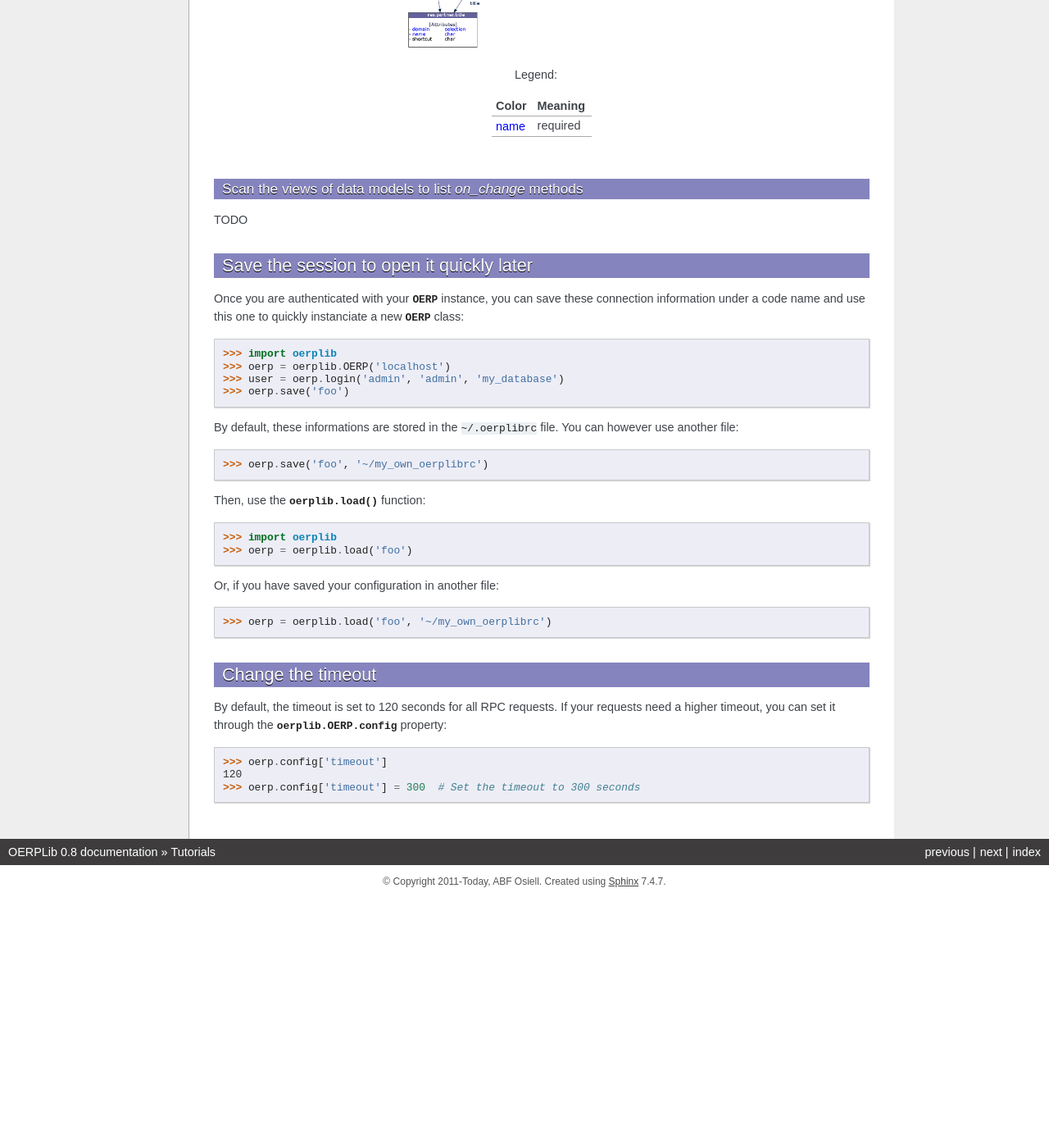
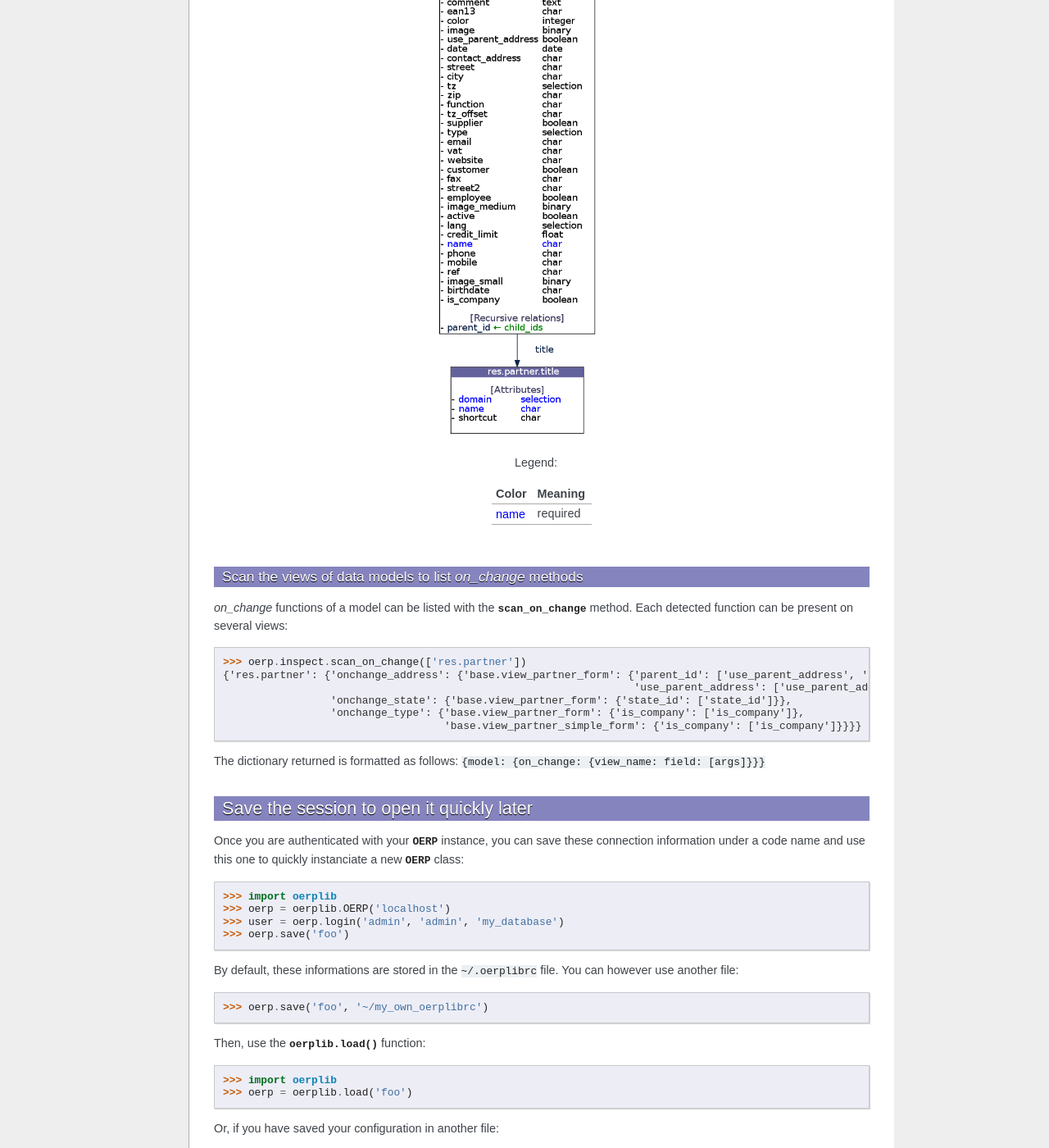
Before and after one commit to osiell/oerplib, a Sphinx documentation site: the page built from doc/source/tutorials.rst, in a window 1280 px wide and 1400 px high, scrolled down 8917 px. Shown: the whole window at 82% size. Built offline with Sphinx 7.4.7, drawn with Linux system fonts in a browser that asks for light colours; before the commit the page ends 10012 px from its top, so only the background shows below that; some of the changed text lies outside the part shown.

Commit message:
Documentation updated

```diff
--- a/doc/source/tutorials.rst
+++ b/doc/source/tutorials.rst
@@ -226,7 +226,7 @@
 
 ``one2many`` and ``many2many`` fields can be updated by providing
 a list of tuple as specified in the `OpenERP` documentation, a list of records,
-a list of record IDs or an empty list or ``False``::
+a list of record IDs or an empty list or ``False``:
 
 With a standard `OpenERP` tuple, no magic here::
 
@@ -267,7 +267,7 @@
 
 Another facility provided by `OERPLib` is adding and removing objects using
 `Python` operators ``+=`` and ``-=``. As usual, you can add an ID,
-a record, or a list of them::
+a record, or a list of them:
 
 With a list of records::
 
@@ -418,6 +418,10 @@
 Draw a graph of the relationships between models
 ''''''''''''''''''''''''''''''''''''''''''''''''
 
+.. warning::
+    This functionality requires the installation of `pydot <http://code.google.com/p/pydot/>`_.
+
+
 The :func:`relations <oerplib.service.inspect.Inspect.relations>` method will help you
 to generate a graphic of such relationships::
 
@@ -458,20 +462,20 @@
 
 ::
 
-    >>> graph = oerp.inspect.relations('res.partner', whitelist=['res.partner*'])  # Notice the use of wildcard here
+    >>> graph = oerp.inspect.relations('res.partner', whitelist=['res.partner*'], blacklist=['res.partner.address'])  # Notice the use of wildcard here
     >>> graph.write('res_partner_v2.png', format='png')
 
 .. image:: _static/inspect_relations_2.png
-    :width: 50%
+    :width: 500px
 
 To display attributes, use the ``attrs_whitelist`` parameter. A wildcard is used here to show
 attributes of all models (but you can specify which models you want)::
 
-    >>> graph = oerp.inspect.relations('res.partner', whitelist=['res.partner*'], attrs_whitelist=['*'])
+    >>> graph = oerp.inspect.relations('res.partner', whitelist=['res.partner*'], blacklist=['res.partner.address'], attrs_whitelist=['*'])
     >>> graph.write('res_partner_v3.png', format='png')
 
 .. figure:: _static/inspect_relations_3.png
-    :width: 50%
+    :width: 450px
 
     Legend:
 
@@ -486,7 +490,18 @@
 Scan the views of data models to list `on_change` methods
 '''''''''''''''''''''''''''''''''''''''''''''''''''''''''
 
-TODO
+`on_change` functions of a model can be listed with the
+:func:`scan_on_change <oerplib.service.inspect.Inspect.scan_on_change>` method.
+Each detected function can be present on several views::
+
+    >>> oerp.inspect.scan_on_change(['res.partner'])
+    {'res.partner': {'onchange_address': {'base.view_partner_form': {'parent_id': ['use_parent_address', 'parent_id'],
+                                                                     'use_parent_address': ['use_parent_address', 'parent_id']}},
+                     'onchange_state': {'base.view_partner_form': {'state_id': ['state_id']}},
+                     'onchange_type': {'base.view_partner_form': {'is_company': ['is_company']},
+                                       'base.view_partner_simple_form': {'is_company': ['is_company']}}}}
+
+The dictionary returned is formatted as follows: ``{model: {on_change: {view_name: field: [args]}}}``
 
 
 Save the session to open it quickly later
```
Also changed, not shown: doc/source/_static/inspect_relations_3.png.
